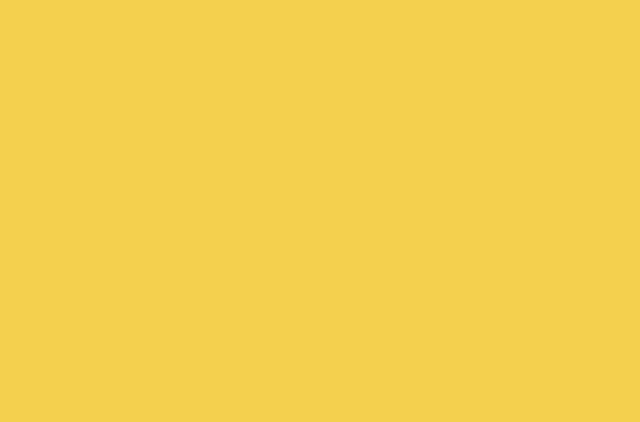
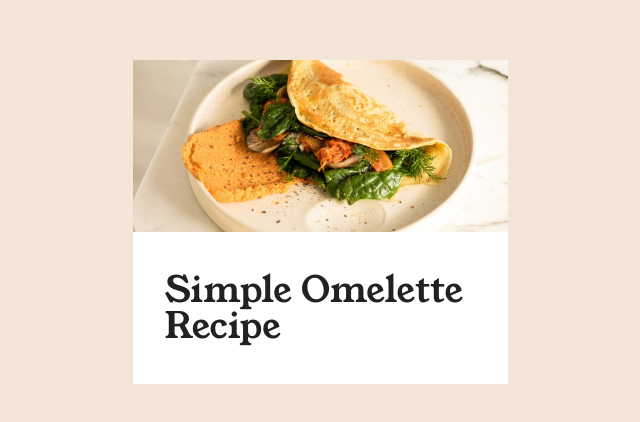
Before and after one commit to haipinggong/recipe-page, a React (Vite) app: page / in a window 1280 px wide. Shown: the part 178-600 px from the top of the page, without its empty margins (320-960 px from the left). Built offline with nearby package versions, Linux system fonts and the light colour scheme.

Commit message:
Add title

```diff
--- a/package.json
+++ b/package.json
@@ -12,6 +12,8 @@
   "dependencies": {
     "@emotion/react": "^11.14.0",
     "@emotion/styled": "^11.14.0",
+    "@fontsource/outfit": "^5.2.5",
+    "@fontsource/young-serif": "^5.2.5",
     "@mui/material": "^7.1.0",
     "react": "^19.1.0",
     "react-dom": "^19.1.0"
--- a/src/App.styles.ts
+++ b/src/App.styles.ts
@@ -4,6 +4,19 @@ interface StyleProps {
   [key: string]: SxProps<Theme>;
 }
 
-export const styles: StyleProps = {};
+export const styles: StyleProps = {
+  main: (theme) => ({
+    display: "flex",
+    flexDirection: "column",
+    maxWidth: "23.4375rem",
+    backgroundColor: theme.palette.background.paper,
+  }),
+  textContent: (theme) => ({
+    display: "flex",
+    flexDirection: "column",
+    padding: theme.spacing(5, 4, 5, 4),
+    gap: 4,
+  }),
+};
 
 export default styles;
--- a/src/App.tsx
+++ b/src/App.tsx
@@ -1,5 +1,19 @@
+import Typography from "@mui/material/Typography";
+import Box from "@mui/material/Box";
+import styles from "./App.styles";
+import imageOmelette from "./assets/images/image-omelette.jpeg";
+
 function App() {
-  return <></>;
+  return (
+    <>
+      <Box component="main" sx={styles.main}>
+        <Box component="img" src={imageOmelette} alt="Omelette" />
+        <Box sx={styles.textContent}>
+          <Typography variant="h1">Simple Omelette Recipe</Typography>
+        </Box>
+      </Box>
+    </>
+  );
 }
 
 export default App;
--- a/src/main.tsx
+++ b/src/main.tsx
@@ -4,6 +4,10 @@ import App from "./App.tsx";
 import theme from "./theme";
 import { CssBaseline, ThemeProvider } from "@mui/material";
 import GlobalStyles from "@mui/material/GlobalStyles";
+import "@fontsource/outfit/400.css";
+import "@fontsource/outfit/600.css";
+import "@fontsource/outfit/700.css";
+import "@fontsource/young-serif/400.css";
 
 const rootElement = document.getElementById("root");
 if (!rootElement) {
--- a/src/theme.ts
+++ b/src/theme.ts
@@ -1,90 +1,102 @@
 import { createTheme } from "@mui/material/styles";
 
 declare module "@mui/material/styles" {
-  interface Color {
-    950?: string;
+  interface PaletteColor {
+    lighter?: string;
+  }
+
+  interface SimplePaletteColorOptions {
+    lighter?: string;
   }
   interface Palette {
-    yellow: Palette["primary"];
+    stone: Palette["primary"];
+    rose: Palette["primary"];
+    brown: Palette["primary"];
   }
 
   interface PaletteOptions {
-    yellow?: PaletteOptions["primary"];
+    stone?: PaletteOptions["primary"];
+    rose?: PaletteOptions["primary"];
+    brown?: PaletteOptions["primary"];
   }
 
   interface TypographyVariantsOptions {
-    fontWeightExtraBold: number;
+    fontWeightSemiBold: number;
   }
 
   interface TypographyVariants {
-    fontWeightExtraBold: number;
+    fontWeightSemiBold: number;
   }
 }
 
 let theme = createTheme({
   palette: {
-    grey: {
-      500: "#6B6B6B",
-      950: "#111111",
+    stone: {
+      dark: "#312E2C",
+      main: "#5F564D",
+      light: "#E3DDD7",
+      lighter: "#F3E5D7",
     },
-    yellow: {
-      main: "#F4D04E",
+    rose: {
+      main: "#7A284E",
+      light: "FFF7FB",
+    },
+    brown: {
+      main: "#854632",
     },
   },
   typography: {
-    fontFamily: "Figtree, sans-serif",
-    fontWeightExtraBold: 800,
+    fontFamily: "Young Serif, Outfit, sans-serif",
+    fontWeightSemiBold: 600,
   },
 });
 
 theme = createTheme(theme, {
   palette: {
-    primary: {
-      main: theme.palette.yellow.main,
-      contrastText: theme.palette.grey[950],
-    },
     text: {
-      primary: theme.palette.grey[950],
+      primary: theme.palette.stone.main,
     },
     background: {
-      default: theme.palette.yellow.main,
+      default: theme.palette.stone.lighter,
       paper: theme.palette.common.white,
     },
   },
   typography: {
-    lineHeight: 1.5,
+    lineHeight: 1,
     letterSpacing: 0,
+    fontWeight: theme.typography.fontWeightRegular,
     h1: {
-      fontWeight: theme.typography.fontWeightExtraBold,
+      fontSize: "2.25rem",
+      fontWeight: theme.typography.fontWeightRegular,
+      lineHeight: 1,
+      letterSpacing: 0,
+      //   [theme.breakpoints.up("sm")]: {
+      //     fontSize: "1.5rem",
+      //   },
+    },
+    h2: {
+      fontSize: "1.75rem",
+    },
+    h3: {
       fontSize: "1.25rem",
-      [theme.breakpoints.up("sm")]: {
-        fontSize: "1.5rem",
-      },
+      fontWeight: theme.typography.fontWeightSemiBold,
     },
     body1: {
-      fontSize: "0.875rem",
-      [theme.breakpoints.up("sm")]: {
-        fontSize: "1rem",
-      },
+      fontSize: "1rem",
     },
-    body2: {
-      fontSize: "0.75rem",
-      [theme.breakpoints.up("sm")]: {
-        fontSize: "0.875rem",
-      },
-    },
-    button: {
-      textTransform: "none",
-      fontWeight: theme.typography.fontWeightExtraBold,
-      fontSize: "0.75rem",
-      [theme.breakpoints.up("sm")]: {
-        fontSize: "0.875rem",
-      },
-    },
-    caption: {
-      fontSize: "0.875rem",
-    },
+    // button: {
+    //   textTransform: "none",
+    //   fontWeight: theme.typography.fontWeightExtraBold,
+    //   fontSize: "0.75rem",
+    //   [theme.breakpoints.up("sm")]: {
+    //     fontSize: "0.875rem",
+    //   },
+    // },
+    // caption: {
+    //   fontSize: "0.875rem",
+    // },
   },
+  //   spacing: [8, 12, 16, 24, 32, 40, 48, 128],
 });
 
 export default theme;
```
Also changed, not shown: 1 other file (tests, documents, lock files or other folders).
